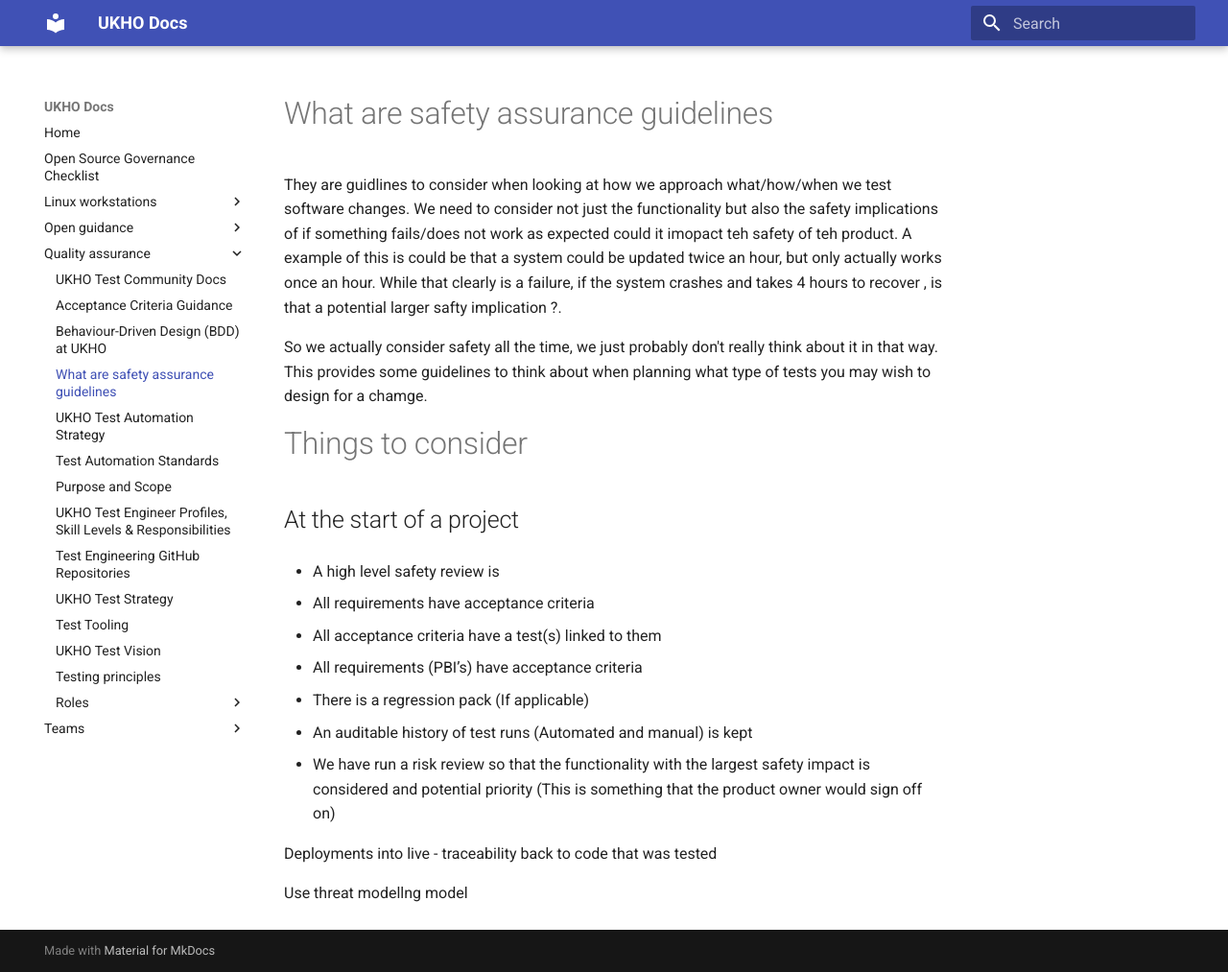
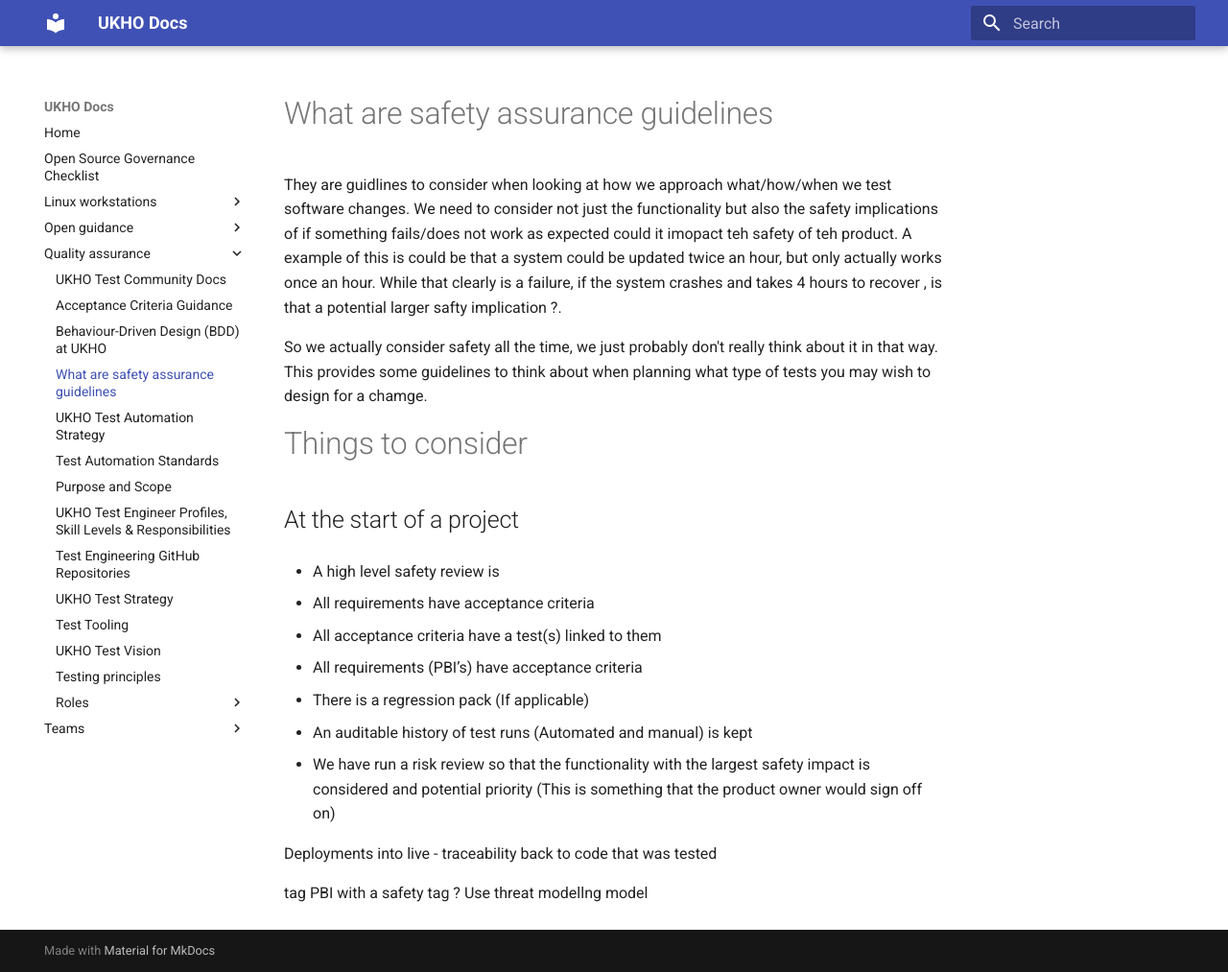
Before and after one commit to UKHO/docs, an MkDocs documentation site: the page built from docs/quality-assurance/safety-assurance.md, in a window 1280 px wide and 1013 px high. Shown: the whole window at 96% size. Built offline with MkDocs 1.6.1 and Material for MkDocs 9.7.7, drawn with Linux system fonts in a browser that asks for light colours.

Commit message:
Update safety-assurance.md

```diff
--- a/docs/quality-assurance/safety-assurance.md
+++ b/docs/quality-assurance/safety-assurance.md
@@ -21,4 +21,5 @@ So we actually consider safety all the time, we just probably don't really think
 
 Deployments into live - traceability back to code that was tested
 
+tag PBI with a safety tag ?
 Use threat modellng model
```
